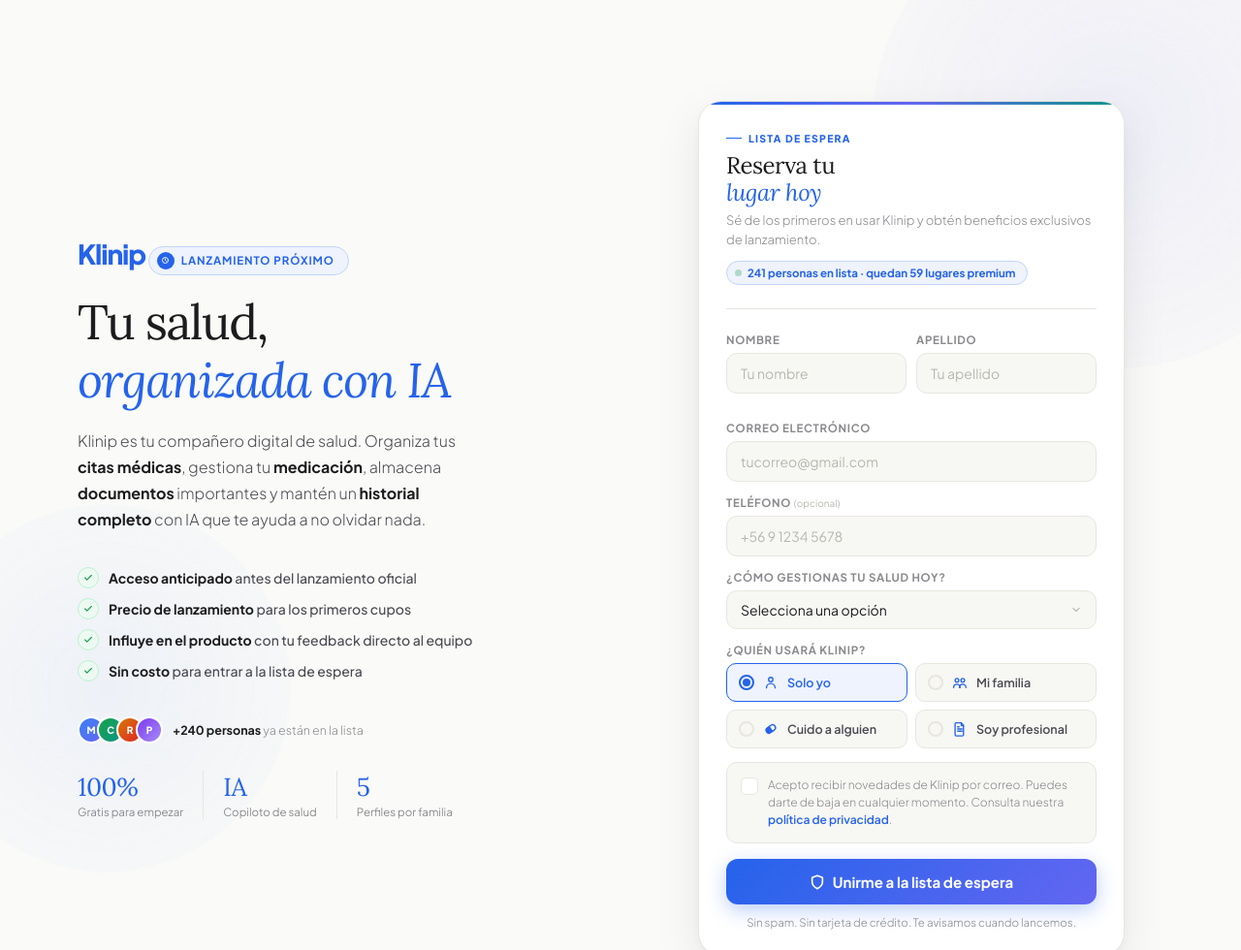
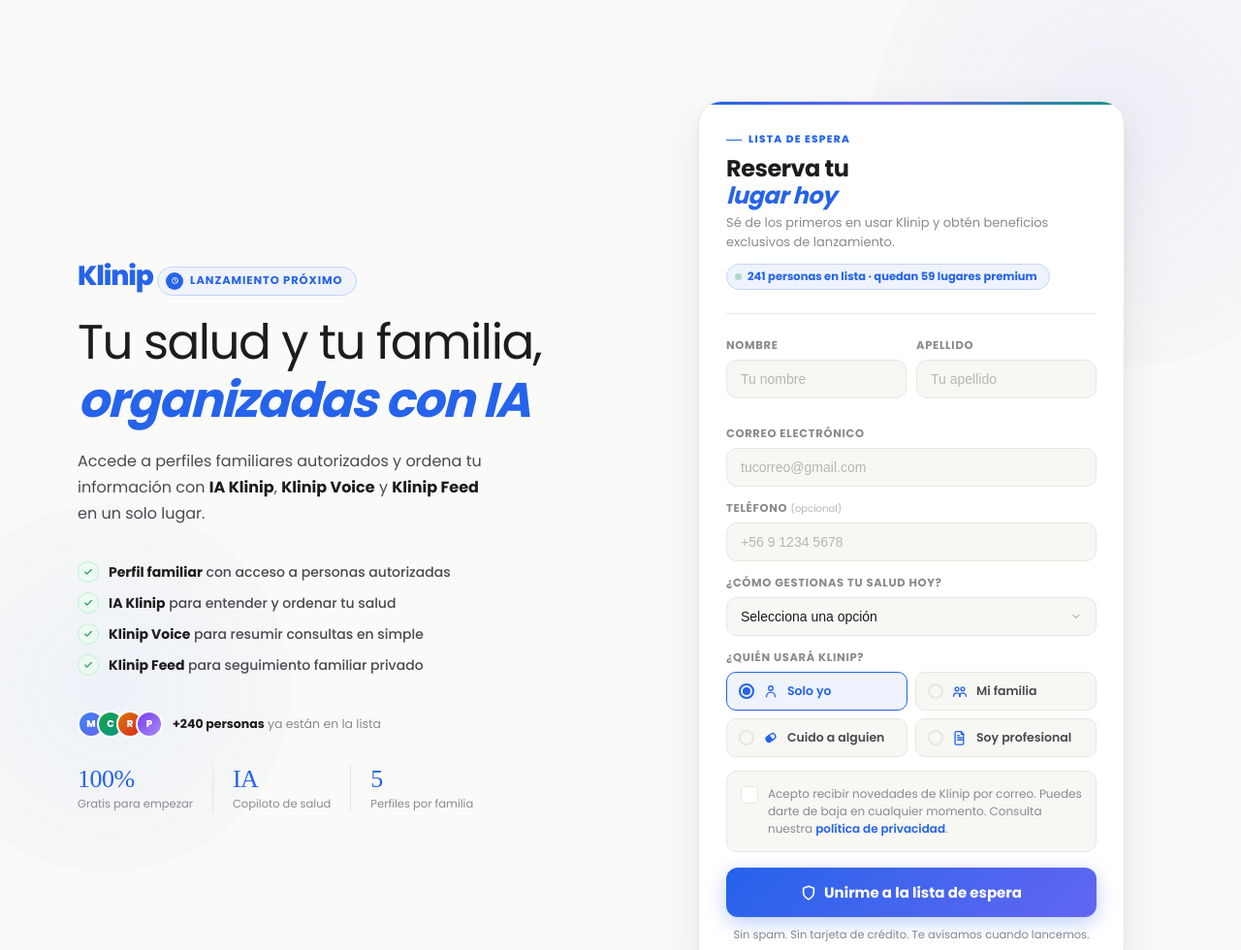
Before and after one commit to Diegogigi/klinip-prelaunch, a plain HTML site: page index.html in a window 1280 px wide. Shown: the top 980 px of the page at 97% size. Drawn offline with Linux system fonts and the light colour scheme.

Commit message:
Refine waitlist landing messaging and typography

```diff
--- a/index.html
+++ b/index.html
@@ -6,11 +6,11 @@
 <title>Klinip - Lista de espera</title>
 <meta
   name="description"
-  content="Klinip organiza tu salud con IA, recordatorios, documentos y seguimiento familiar. Únete a la lista de espera."
+  content="Klinip organiza tu salud y la de tu familia con IA Klinip, Klinip Voice y Klinip Feed. Únete a la lista de espera."
 />
 <link rel="preconnect" href="https://fonts.googleapis.com"/>
 <link rel="preconnect" href="https://fonts.gstatic.com" crossorigin/>
-<link href="https://fonts.googleapis.com/css2?family=Lora:ital,wght@0,400;0,500;1,400;1,500&family=Plus+Jakarta+Sans:wght@300;400;500;600;700;800&display=swap" rel="stylesheet"/>
+<link href="https://fonts.googleapis.com/css2?family=Poppins:wght@400;500;600;700;800&display=swap" rel="stylesheet"/>
 <style>
 *,*::before,*::after{box-sizing:border-box;margin:0;padding:0}
 html{scroll-behavior:smooth}
@@ -47,7 +47,7 @@
 }
 
 body{
-  font-family:'Plus Jakarta Sans',sans-serif;
+  font-family:'Poppins',sans-serif;
   background:var(--bg);
   color:var(--ink);
   min-height:100vh;
@@ -89,7 +89,7 @@
 .brand-text{
   display:inline-block;
   margin-bottom:20px;
-  font-family:'Plus Jakarta Sans',sans-serif;
+  font-family:'Poppins',sans-serif;
   font-size:28px;
   font-weight:800;
   letter-spacing:-.04em;
@@ -113,7 +113,7 @@
 .pill-dot svg{width:9px;height:9px;fill:none;stroke:#fff;stroke-width:2.5;stroke-linecap:round;stroke-linejoin:round}
 
 .left-h1,.left-h2{
-  font-family:'Lora',serif;
+  font-family:'Poppins',sans-serif;
   font-size:50px;line-height:1.05;letter-spacing:-.03em;
 }
 .left-h1{
@@ -123,6 +123,7 @@
 .left-h2{
   color:var(--blue);margin-bottom:22px;font-style:italic;
   animation:fadeUp .5s ease both .14s;
+  font-weight:700;
 }
 .left-desc{
   font-size:16px;color:var(--ink2);font-weight:300;
@@ -204,8 +205,9 @@
 }
 .fh-eyebrow span{width:16px;height:1px;background:var(--blue);display:inline-block}
 .fh-title{
-  font-family:'Lora',serif;font-size:24px;color:var(--ink);
+  font-family:'Poppins',sans-serif;font-size:24px;color:var(--ink);
   letter-spacing:-.02em;line-height:1.15;margin-bottom:5px;
+  font-weight:700;
 }
 .fh-title em{font-style:italic;color:var(--blue)}
 .fh-sub{font-size:13px;color:var(--muted);font-weight:300;line-height:1.55}
@@ -344,7 +346,7 @@
 @keyframes popIn{from{opacity:0;transform:scale(.5)}to{opacity:1;transform:scale(1)}}
 .success-icon svg,.success-position svg{fill:none;stroke:currentColor;stroke-width:2.4;stroke-linecap:round;stroke-linejoin:round}
 .success-icon svg{width:28px;height:28px;color:var(--green)}
-.success-h{font-family:'Lora',serif;font-size:24px;color:var(--ink);letter-spacing:-.02em;margin-bottom:8px}
+.success-h{font-family:'Poppins',sans-serif;font-size:24px;color:var(--ink);letter-spacing:-.02em;margin-bottom:8px;font-weight:700}
 .success-h em{font-style:italic;color:var(--green)}
 .success-sub{font-size:14px;color:var(--muted);font-weight:300;line-height:1.6;margin-bottom:20px;max-width:300px}
 .success-position{
@@ -400,29 +402,29 @@
       Lanzamiento próximo
     </div>
 
-    <div class="left-h1">Tu salud,</div>
-    <div class="left-h2">organizada con IA</div>
+    <div class="left-h1">Tu salud y tu familia,</div>
+    <div class="left-h2">organizadas con IA</div>
 
     <p class="left-desc">
-      Klinip es tu compañero digital de salud. Organiza tus <strong>citas médicas</strong>, gestiona tu <strong>medicación</strong>, almacena <strong>documentos</strong> importantes y mantén un <strong>historial completo</strong> con IA que te ayuda a no olvidar nada.
+      Accede a perfiles familiares autorizados y ordena tu información con <strong>IA Klinip</strong>, <strong>Klinip Voice</strong> y <strong>Klinip Feed</strong> en un solo lugar.
     </p>
 
     <div class="left-checks">
       <div class="lc-item">
         <div class="lc-check"><svg viewBox="0 0 24 24"><polyline points="20 6 9 17 4 12"/></svg></div>
-        <span class="lc-text"><strong>Acceso anticipado</strong> antes del lanzamiento oficial</span>
+        <span class="lc-text"><strong>Perfil familiar</strong> con acceso a personas autorizadas</span>
       </div>
       <div class="lc-item">
         <div class="lc-check"><svg viewBox="0 0 24 24"><polyline points="20 6 9 17 4 12"/></svg></div>
-        <span class="lc-text"><strong>Precio de lanzamiento</strong> para los primeros cupos</span>
+        <span class="lc-text"><strong>IA Klinip</strong> para entender y ordenar tu salud</span>
       </div>
       <div class="lc-item">
         <div class="lc-check"><svg viewBox="0 0 24 24"><polyline points="20 6 9 17 4 12"/></svg></div>
-        <span class="lc-text"><strong>Influye en el producto</strong> con tu feedback directo al equipo</span>
+        <span class="lc-text"><strong>Klinip Voice</strong> para resumir consultas en simple</span>
       </div>
       <div class="lc-item">
         <div class="lc-check"><svg viewBox="0 0 24 24"><polyline points="20 6 9 17 4 12"/></svg></div>
-        <span class="lc-text"><strong>Sin costo</strong> para entrar a la lista de espera</span>
+        <span class="lc-text"><strong>Klinip Feed</strong> para seguimiento familiar privado</span>
       </div>
     </div>
 
```
